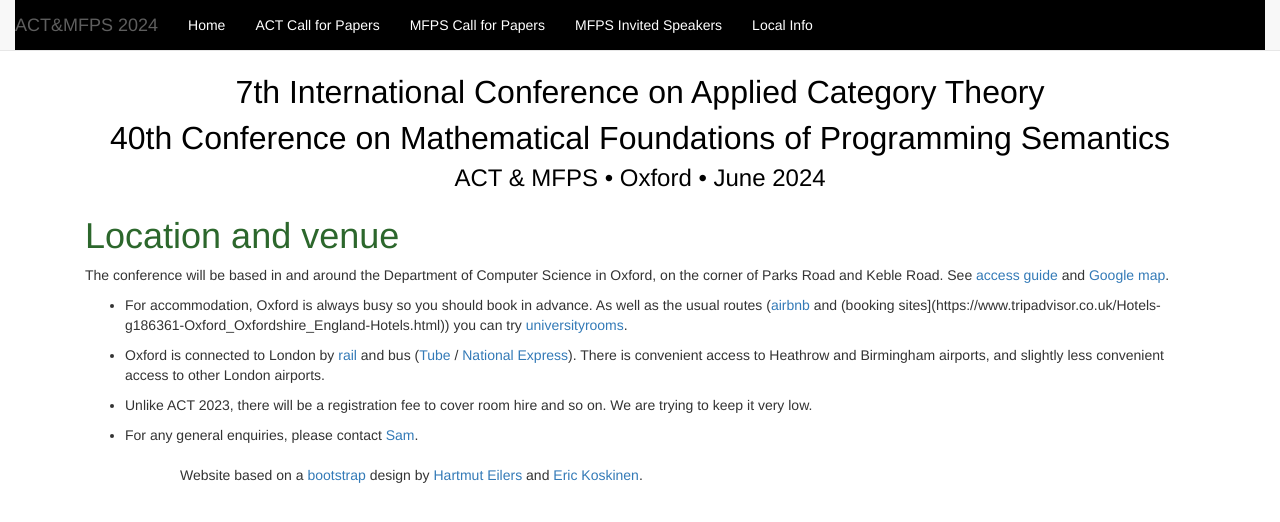
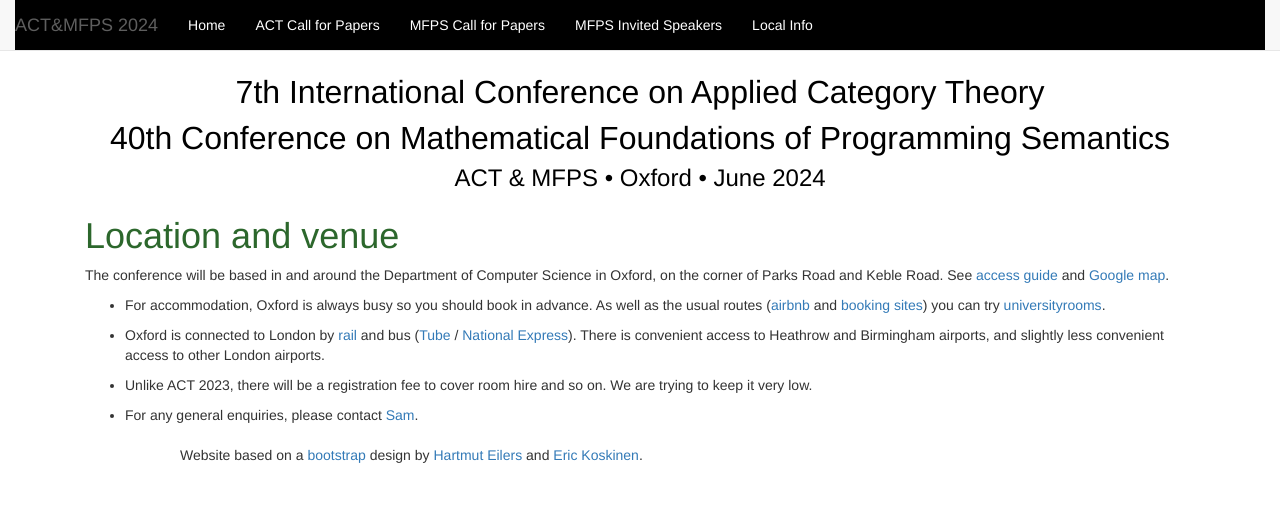
Before and after one commit to oxford24/oxford24.github.io, a Jekyll site: the page built from local.md, in a window 1280 px wide. Shown: the top 522 px of the page. Built offline with Jekyll 4.4.1, drawn with Linux system fonts in a browser that asks for light colours.

Commit message:
Update local.md

```diff
--- a/local.md
+++ b/local.md
@@ -6,7 +6,7 @@ layout: actmfps
 
 The conference will be based in and around the Department of Computer Science in Oxford, on the corner of Parks Road and Keble Road. See [access guide](https://www.accessguide.ox.ac.uk/8-11-keble-road-and-wolfson-building) and [Google map](https://maps.app.goo.gl/WSeQuTsg3w4ZL8VQ8).
 
-* For accommodation, Oxford is always busy so you should book in advance. As well as the usual routes ([airbnb](https://www.airbnb.co.uk/oxford-united-kingdom/stays/apartments) and (booking sites](https://www.tripadvisor.co.uk/Hotels-g186361-Oxford_Oxfordshire_England-Hotels.html)) you can try [universityrooms](https://www.universityrooms.com/en-GB/city/oxford/home/).
+* For accommodation, Oxford is always busy so you should book in advance. As well as the usual routes ([airbnb](https://www.airbnb.co.uk/oxford-united-kingdom/stays/apartments) and [booking sites](https://www.tripadvisor.co.uk/Hotels-g186361-Oxford_Oxfordshire_England-Hotels.html)) you can try [universityrooms](https://www.universityrooms.com/en-GB/city/oxford/home/).
 
 * Oxford is connected to London by [rail](https://www.nationalrail.co.uk) and bus ([Tube](https://www.oxfordtube.com) / [National Express](https://www.nationalexpress.com/en/help/coach-stations/oxford)). There is convenient access to Heathrow and Birmingham airports, and slightly less convenient access to other London airports.
 
```
